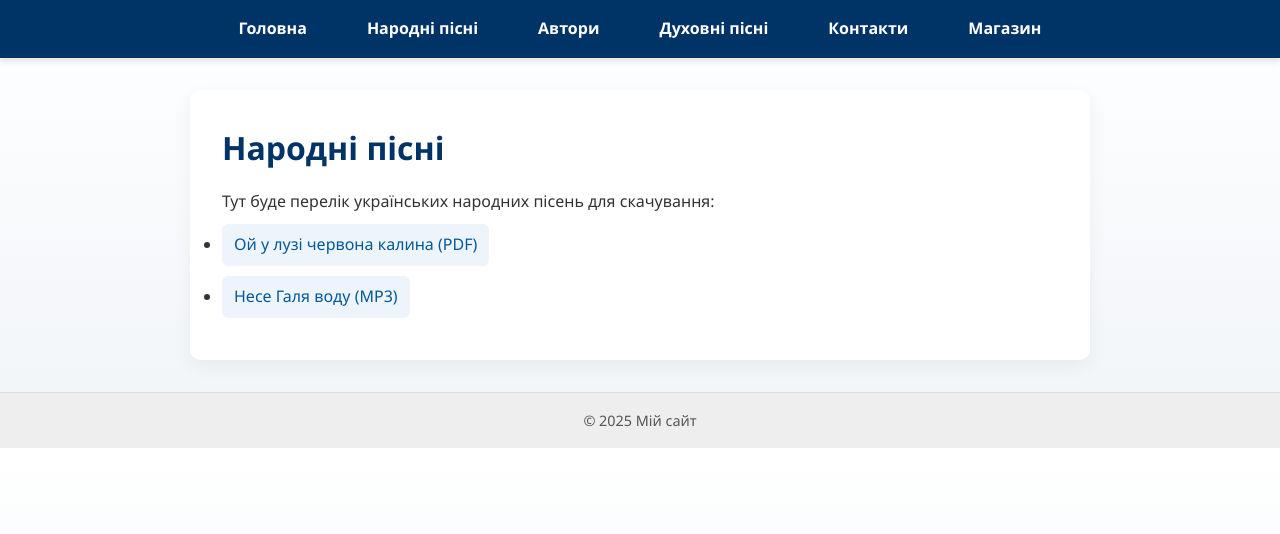
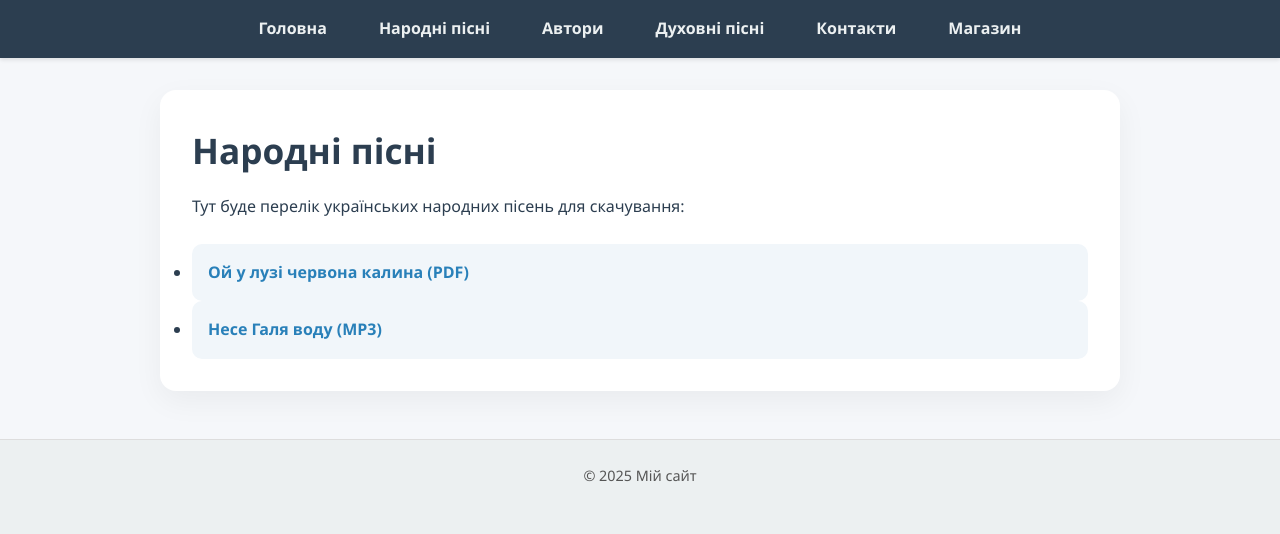
Before and after one commit to ukrmusicscores/ukrmusicscores.github.io, a PHP site: page /folk.html in a window 1280 px wide. Shown: the top 534 px of the page. Run offline with PHP 8.4, Linux system fonts and the light colour scheme.

Commit message:
Update style.css

```diff
--- a/style.css
+++ b/style.css
@@ -1,104 +1,131 @@
-/* Загальні стилі */
+/* Обнулення */
 * {
   box-sizing: border-box;
   margin: 0;
   padding: 0;
 }
 
+/* Базові стилі */
 body {
-  font-family: 'Segoe UI', Tahoma, Geneva, Verdana, sans-serif;
-  background: linear-gradient(to bottom, #ffffff, #f0f4f8);
-  color: #333;
+  font-family: 'Segoe UI', Tahoma, sans-serif;
+  background: #f5f7fa;
+  color: #2c3e50;
   line-height: 1.6;
 }
 
-/* Навігаційне меню */
+/* Навігація */
 header {
-  background: #003366;
+  background: #2c3e50;
   padding: 1rem 0;
-  box-shadow: 0 4px 6px rgba(0, 0, 0, 0.1);
+  box-shadow: 0 2px 4px rgba(0, 0, 0, 0.1);
   position: sticky;
   top: 0;
-  z-index: 1000;
-}
-
-nav {
-  max-width: 1000px;
-  margin: auto;
+  z-index: 999;
 }
 
 .menu {
   display: flex;
   justify-content: center;
+  flex-wrap: wrap;
   list-style: none;
-  flex-wrap: wrap;
 }
 
 .menu li {
-  margin: 0 20px;
+  margin: 0 12px;
 }
 
 .menu a {
-  color: #fff;
+  color: #ecf0f1;
   text-decoration: none;
   font-weight: 600;
-  padding: 6px 10px;
-  border-radius: 6px;
-  transition: background 0.3s;
+  padding: 8px 14px;
+  border-radius: 8px;
+  transition: background-color 0.3s ease;
 }
 
 .menu a:hover {
-  background: #005999;
+  background-color: #34495e;
 }
 
 /* Основна частина */
 main {
-  max-width: 900px;
+  max-width: 960px;
   margin: 2rem auto;
-  padding: 0 1rem;
-  background: white;
-  border-radius: 10px;
-  box-shadow: 0 6px 20px rgba(0, 0, 0, 0.05);
   padding: 2rem;
+  background: #ffffff;
+  border-radius: 16px;
+  box-shadow: 0 10px 30px rgba(0, 0, 0, 0.05);
 }
 
 h1 {
-  color: #003366;
+  color: #2c3e50;
+  font-size: 2.2rem;
   margin-bottom: 1rem;
+}
+
+h2 {
+  margin-top: 2rem;
+  margin-bottom: 1rem;
+  color: #34495e;
+}
+
+p {
+  margin-bottom: 1.5rem;
 }
 
 .downloads ul {
   list-style: none;
-  padding-left: 0;
+  padding: 0;
+  display: grid;
+  grid-template-columns: repeat(auto-fit, minmax(280px, 1fr));
+  gap: 1rem;
 }
 
 .downloads li {
-  margin: 10px 0;
+  background: #f1f6fa;
+  padding: 1rem;
+  border-radius: 10px;
+  transition: transform 0.2s;
+}
+
+.downloads li:hover {
+  transform: translateY(-4px);
 }
 
 .downloads a {
-  color: #005999;
+  display: block;
   text-decoration: none;
-  font-weight: 500;
-  background: #eef4fb;
-  padding: 8px 12px;
-  border-radius: 6px;
-  display: inline-block;
-  transition: all 0.3s;
+  color: #2980b9;
+  font-weight: 600;
 }
 
 .downloads a:hover {
-  background: #dce9f6;
   text-decoration: underline;
 }
 
 /* Footer */
 footer {
   text-align: center;
-  padding: 1rem;
-  background: #eee;
-  margin-top: 2rem;
-  font-size: 0.9em;
+  padding: 1.5rem;
+  margin-top: 3rem;
+  background: #ecf0f1;
   color: #555;
+  font-size: 0.9rem;
   border-top: 1px solid #ddd;
 }
+
+/* Мобільна адаптація */
+@media (max-width: 600px) {
+  .menu {
+    flex-direction: column;
+    align-items: center;
+  }
+
+  .menu li {
+    margin: 8px 0;
+  }
+
+  main {
+    padding: 1.2rem;
+  }
+}
```
